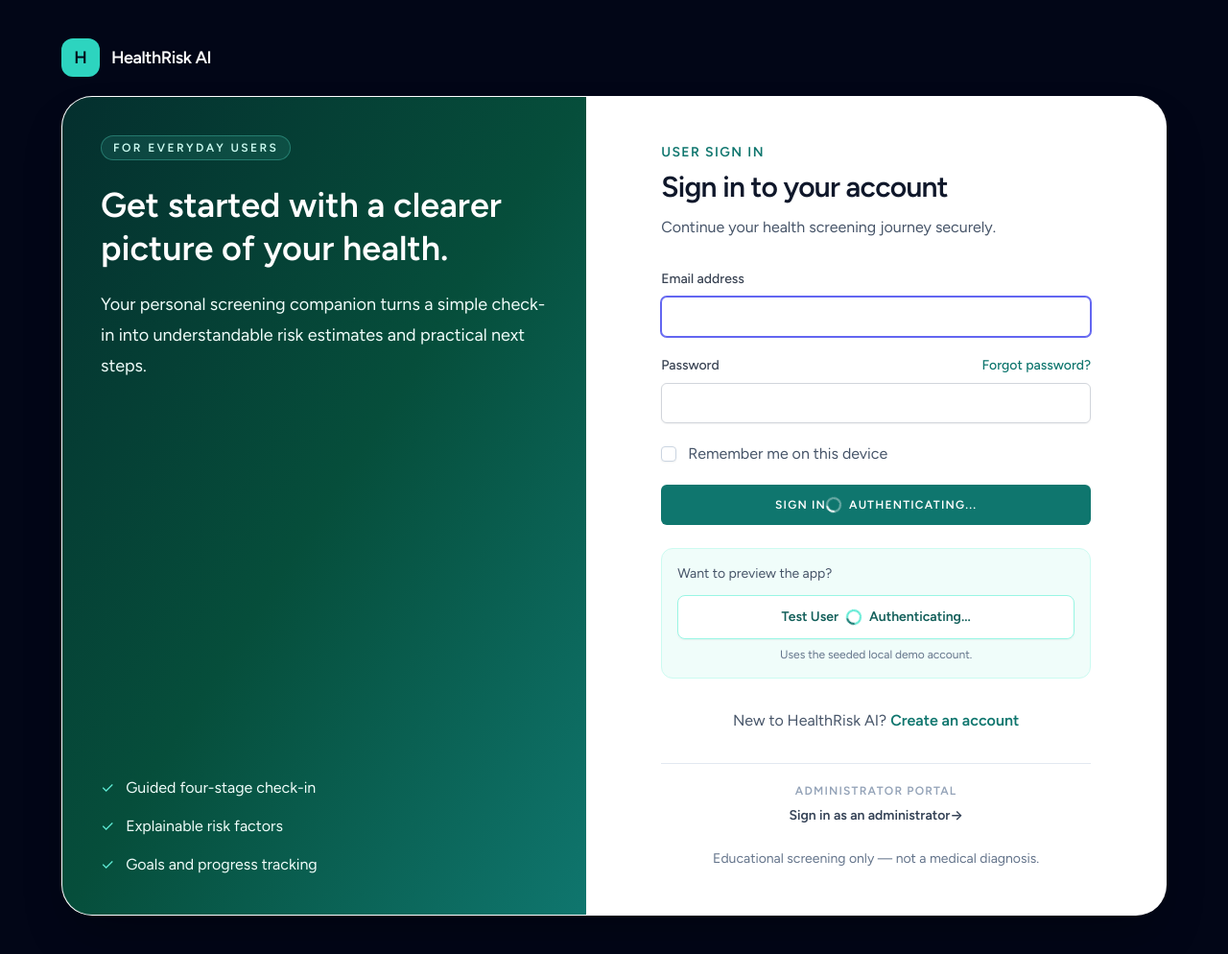
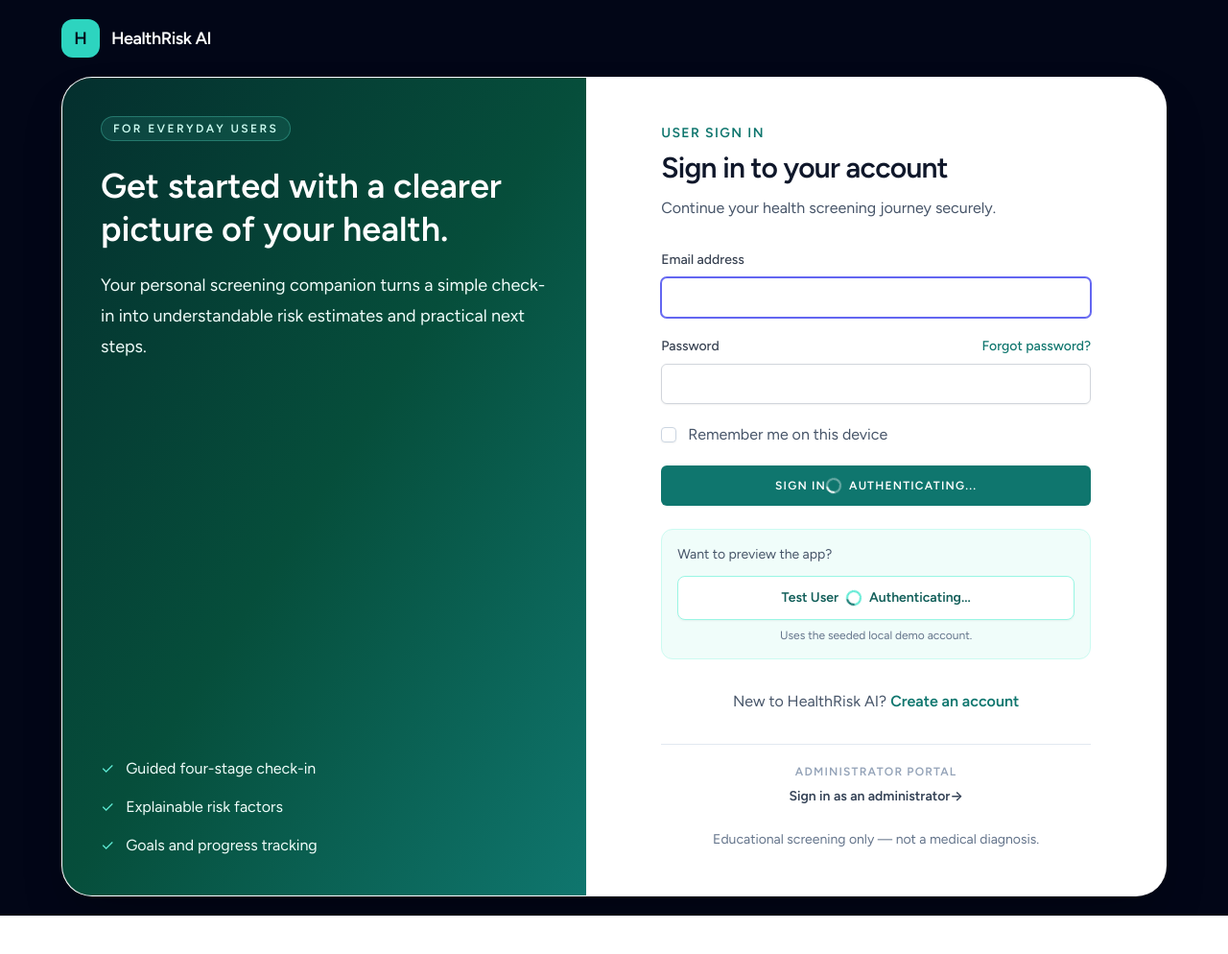
Before and after one commit to Jay-kod/HRAI, a Laravel app: page /user/login in a window 1280 px wide. Shown: the whole page at 96% size. After the commit the page ends 954 px from the top, so only its background shows below. Run offline with Laravel 12, Linux system fonts and the light colour scheme; style sheets or scripts are compiled from the project's sources; some libraries are stand-ins or nearby versions.

Commit message:
Set auth shell to 99vh
Co-authored-by: Copilot <223556219+Copilot@users.noreply.github.com>

```diff
--- a/resources/views/layouts/guest.blade.php
+++ b/resources/views/layouts/guest.blade.php
@@ -15,7 +15,7 @@
         @vite(['resources/css/app.css', 'resources/js/app.js'])
     </head>
     <body class="font-sans text-slate-900 antialiased">
-        <div class="min-h-screen bg-slate-950 px-4 py-6 sm:px-6 lg:flex lg:items-center lg:justify-center lg:py-10">
+        <div class="min-h-[99vh] bg-slate-950 px-4 py-6 sm:px-6 lg:flex lg:items-center lg:justify-center lg:py-5">
             <div class="w-full max-w-6xl">
                 <a href="/" wire:navigate class="mb-5 inline-flex items-center gap-3 text-white">
                     <span class="flex h-10 w-10 items-center justify-center rounded-xl bg-teal-400 text-lg font-bold text-slate-950">H</span>
```
Also changed, not shown: docs/CHANGELOG.md.
